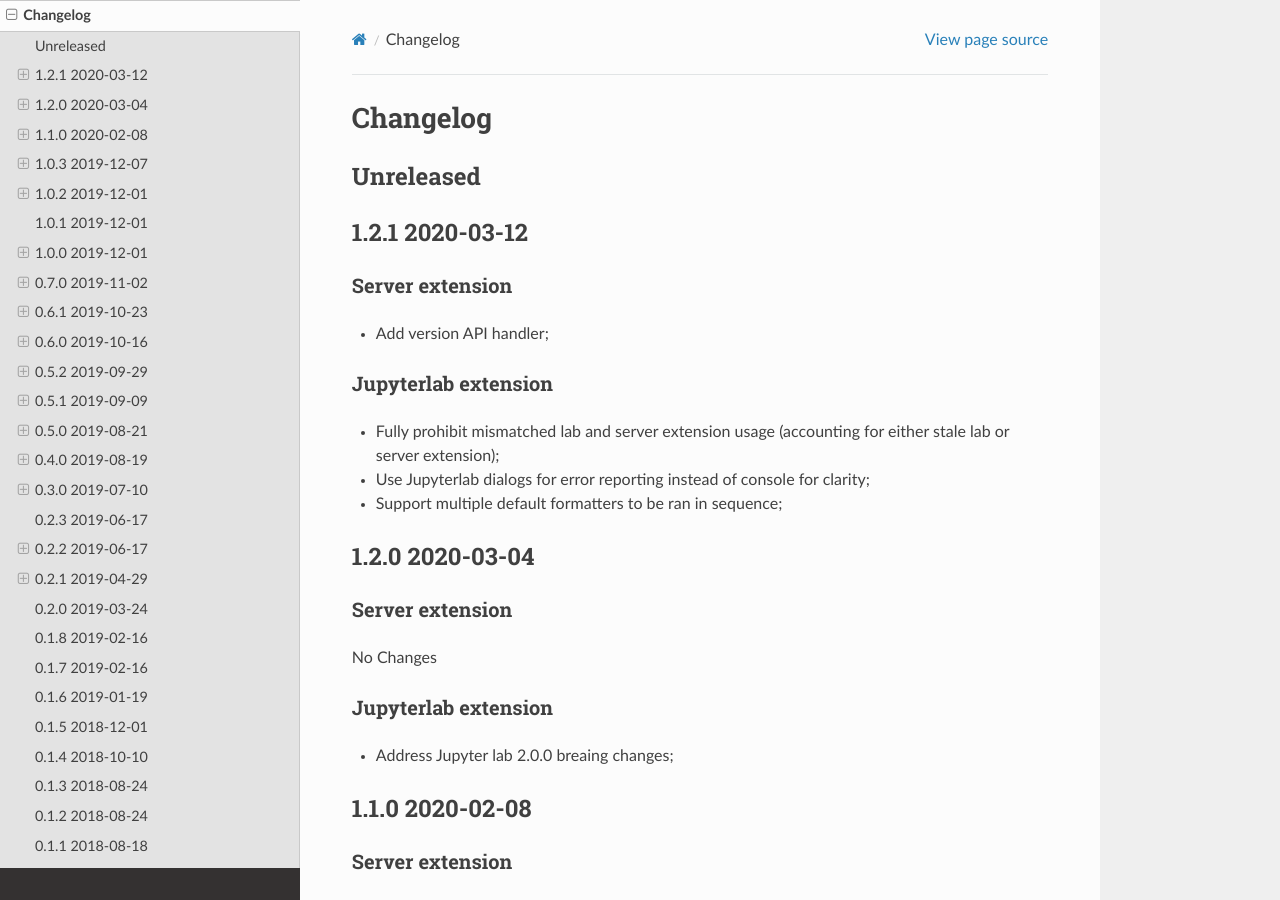
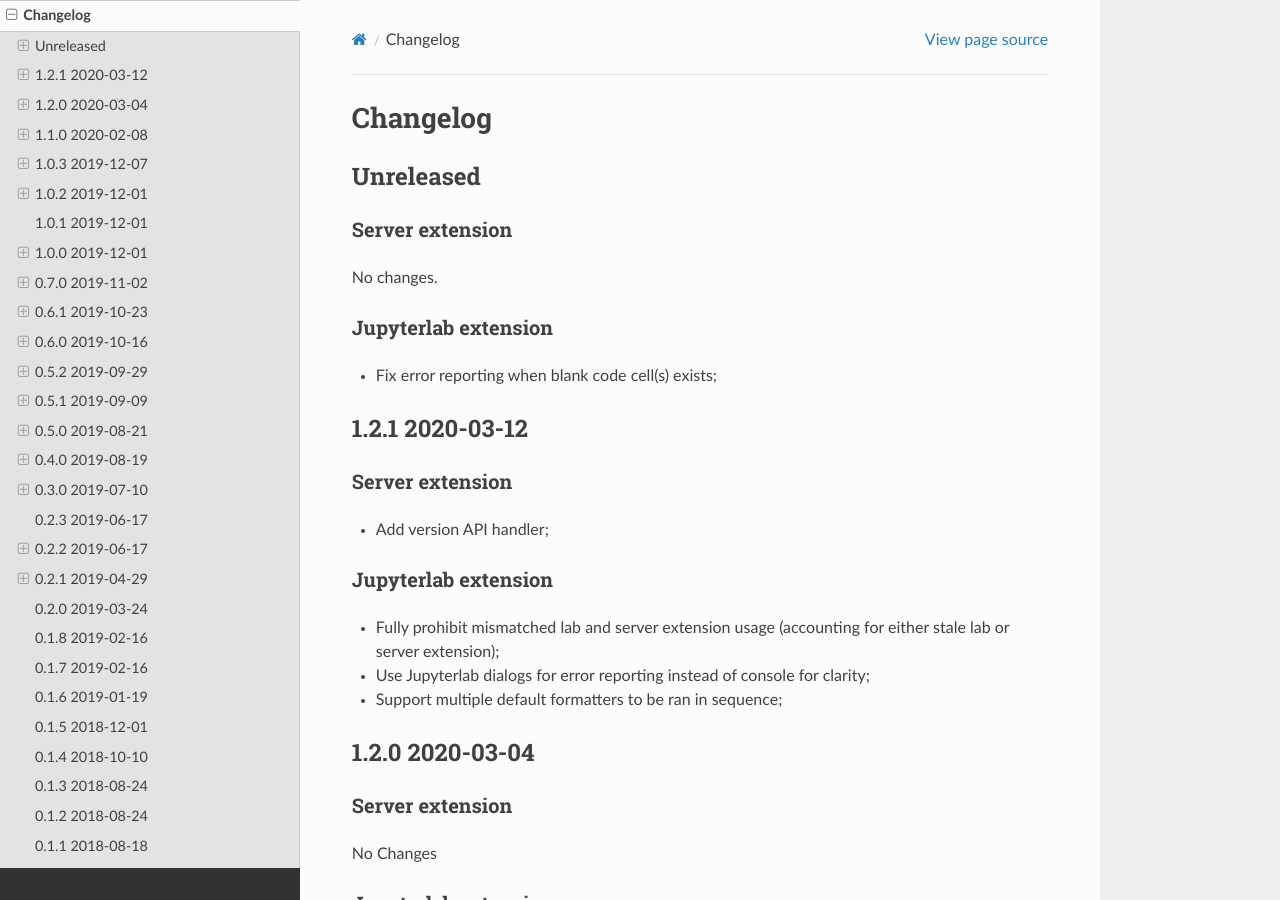
Before and after one commit to jupyterlab-contrib/jupyterlab_code_formatter, a Sphinx documentation site: the page built from docs/changelog.rst, in a window 1280 px wide and 900 px high. Built offline with Sphinx 7.4.7 and the Read the Docs theme 2.0.0, drawn with Linux system fonts in a browser that asks for light colours.

Commit message:
labextension: Fix error reporting
We were trying to show an error that doesn't exists when code cell is
empty. This is because we were doing a truthy check on
`formattedText.code`, empty string is false so we went ahead to try to
show the error.

Fix this by checking if `formattedText.error` is truthy instead.

```diff
--- a/docs/changelog.rst
+++ b/docs/changelog.rst
@@ -3,6 +3,17 @@ Changelog
 
 Unreleased
 ==========
+
+Server extension
+----------------
+
+No changes.
+
+Jupyterlab extension
+--------------------
+
+* Fix error reporting when blank code cell(s) exists;
+
 
 1.2.1 2020-03-12
 ================
```
Also changed, not shown: 1 other file.
